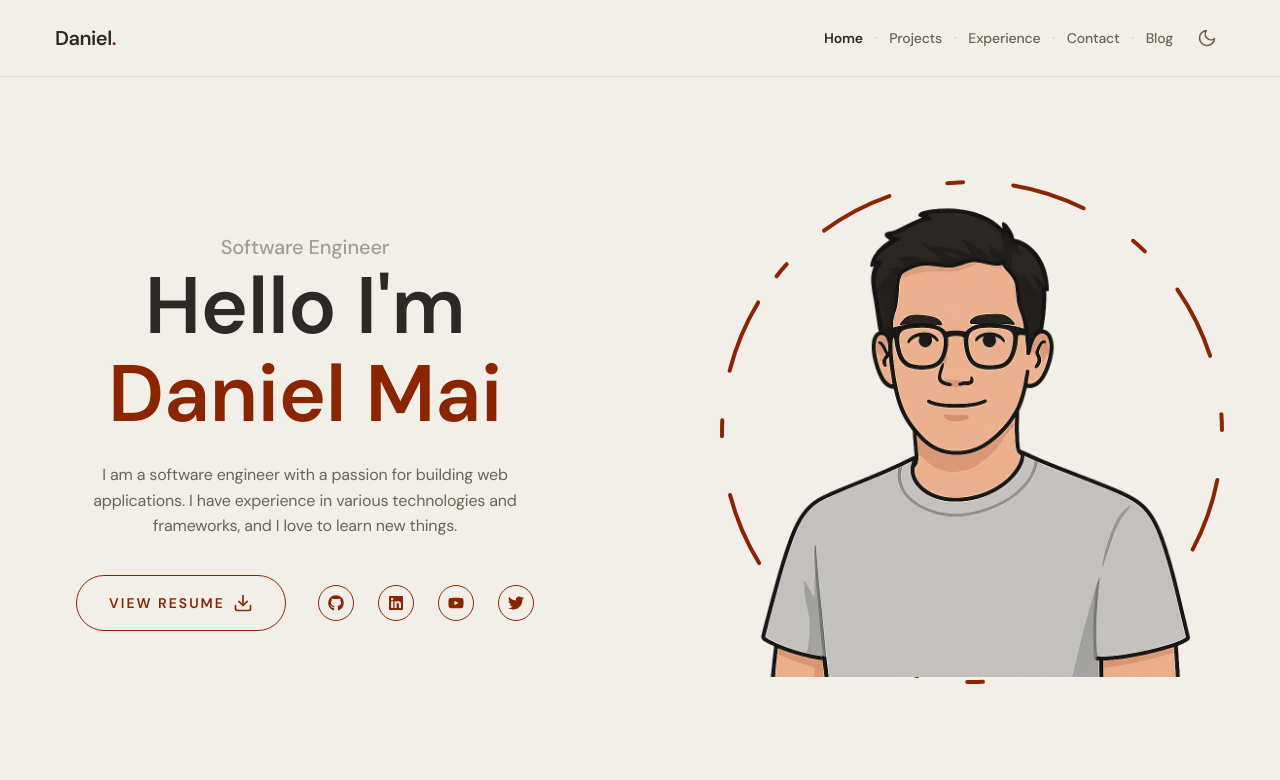
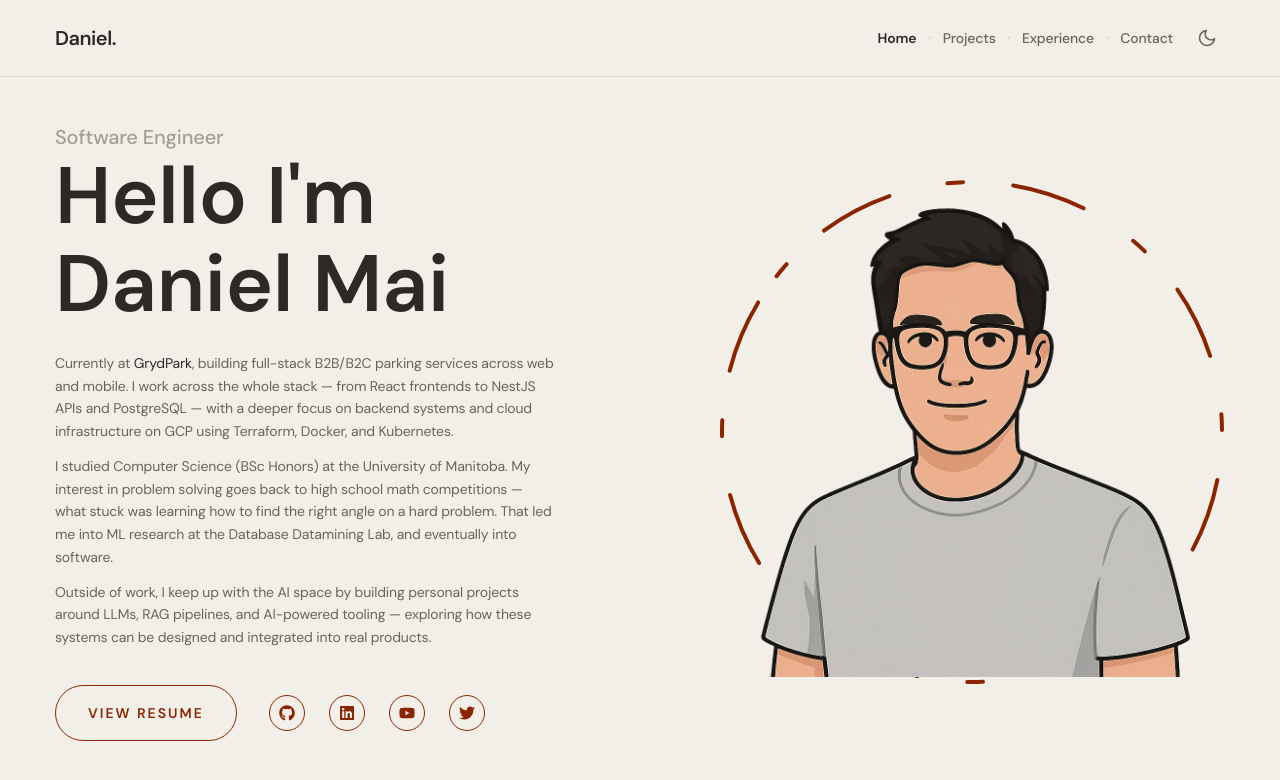
Before and after one commit to danielmai12/dmai-portfolio, a Next.js app: page / in a window 1280 px wide. Shown: the top 780 px of the page. Built offline with nearby package versions, Linux system fonts and the light colour scheme.

Commit message:
Update home page

```diff
--- a/src/app/globals.css
+++ b/src/app/globals.css
@@ -8,7 +8,7 @@
   --text-color: #6d6355;
   --primary-color: #2c2926;
   --secondary-color: #a69d93;
-  --accent-color: #8b2500;
+  --accent-color: #2c2926;
   --card-bg: #faf8f5;
   --border-color: #ddd8cd;
   --input-bg: #edeae3;
@@ -27,7 +27,7 @@
   --text-color: #c8c2b8;
   --primary-color: #e8e2d8;
   --secondary-color: #a69d93;
-  --accent-color: #8b2500;
+  --accent-color: #e8e2d8;
   --card-bg: #2a2825;
   --border-color: #3a3632;
   --input-bg: #2a2825;
--- a/src/app/page.tsx
+++ b/src/app/page.tsx
@@ -1,14 +1,13 @@
 import Photo from "@/components/Photo";
 import Social from "@/components/Social";
 import { Button } from "@/components/ui/button";
-import { FiDownload } from "react-icons/fi";
 
 const Home = () => {
   return (
     <section className="min-h-[calc(100vh-4rem)] flex items-center">
       <div className="container mx-auto">
-        <div className="flex flex-col xl:flex-row items-center justify-between gap-12">
-          <div className="text-center order-2 xl:order-none">
+        <div className="flex flex-col xl:flex-row items-center justify-between gap-6 xl:gap-12 pt-6 xl:pt-0">
+          <div className="text-left order-2 xl:order-none">
             <span
               className="text-xl font-medium"
               style={{ color: "var(--secondary-color)" }}
@@ -19,15 +18,42 @@ const Home = () => {
               Hello I&apos;m <br />
               <span style={{ color: "var(--accent-color)" }}>Daniel Mai</span>
             </h1>
-            <p
-              className="max-w-[500px] mb-9"
+            <div
+              className="max-w-[500px] mb-9 flex flex-col gap-3 leading-relaxed text-sm"
               style={{ color: "var(--text-color)" }}
             >
-              I am a software engineer with a passion for building web
-              applications. I have experience in various technologies and
-              frameworks, and I love to learn new things.
-            </p>
-            <div className="flex flex-col xl:flex-row items-center justify-center gap-8">
+              <p>
+                Currently at{" "}
+                <a
+                  href="https://parkwithgryd.com/"
+                  target="_blank"
+                  rel="noopener noreferrer"
+                  className="hover:underline"
+                  style={{ color: "var(--accent-color)" }}
+                >
+                  GrydPark
+                </a>
+                , building full-stack B2B/B2C parking services across web and
+                mobile. I work across the whole stack — from React frontends to
+                NestJS APIs and PostgreSQL — with a deeper focus on backend
+                systems and cloud infrastructure on GCP using Terraform, Docker,
+                and Kubernetes.
+              </p>
+              <p>
+                I studied Computer Science (BSc Honors) at the University of
+                Manitoba. My interest in problem solving goes back to high
+                school math competitions — what stuck was learning how to find
+                the right angle on a hard problem. That led me into ML research
+                at the Database Datamining Lab, and eventually into software.
+              </p>
+              <p>
+                Outside of work, I keep up with the AI space by building
+                personal projects around LLMs, RAG pipelines, and AI-powered
+                tooling — exploring how these systems can be designed and
+                integrated into real products.
+              </p>
+            </div>
+            <div className="flex flex-col xl:flex-row items-center justify-start gap-8">
               <a
                 href="/Daniel_Resume.pdf"
                 target="_blank"
@@ -39,7 +65,6 @@ const Home = () => {
                   className="uppercase flex items-center gap-2"
                 >
                   <span>View Resume</span>
-                  <FiDownload className="text-xl" />
                 </Button>
               </a>
               <div className="mb-8 xl:mb-0">
@@ -51,7 +76,7 @@ const Home = () => {
             </div>
           </div>
 
-          <div className="order-1 xl:order-none mb-8 xl:mb-0">
+          <div className="order-1 xl:order-none mb-2 xl:mb-0">
             <Photo />
           </div>
         </div>
--- a/src/components/Photo.tsx
+++ b/src/components/Photo.tsx
@@ -5,7 +5,7 @@ import Image from "next/image";
 
 const Photo = () => {
   return (
-    <div className="w-full h-full relative">
+    <div className="w-[222px] h-[222px] xl:w-[506px] xl:h-[506px] relative">
       <motion.div
         initial={{ opacity: 0 }}
         animate={{
@@ -19,7 +19,7 @@ const Photo = () => {
             opacity: 1,
             transition: { delay: 0.5, duration: 0.4, ease: "easeInOut" },
           }}
-          className="w-[298px] h-[298px] xl:w-[498px] xl:h-[498px] absolute"
+          className="w-[220px] h-[220px] xl:w-[498px] xl:h-[498px] absolute top-0 left-0"
         >
           <Image
             src={"/assets/photo.png"}
@@ -32,7 +32,7 @@ const Photo = () => {
         </motion.div>
 
         <motion.svg
-          className="w-[300px] xl:w-[506px] h-[300px] xl:h-[506px]"
+          className="w-[222px] xl:w-[506px] h-[222px] xl:h-[506px]"
           fill="transparent"
           viewBox="0 0 506 506"
           xmlns="http://www.w3.org/2000/svg"
--- a/src/lib/utils.ts
+++ b/src/lib/utils.ts
@@ -10,5 +10,4 @@ export const pageLinks = [
   { name: "projects", href: "/projects" },
   { name: "experience", href: "/experience" },
   { name: "contact", href: "/contact" },
-  { name: "blog", href: "/blog" },
 ];
```
